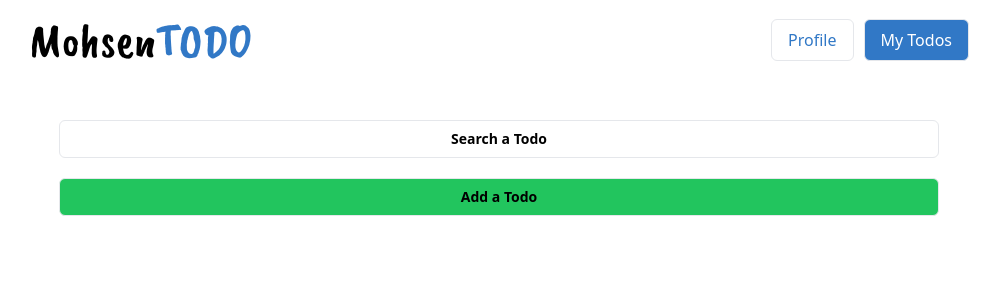
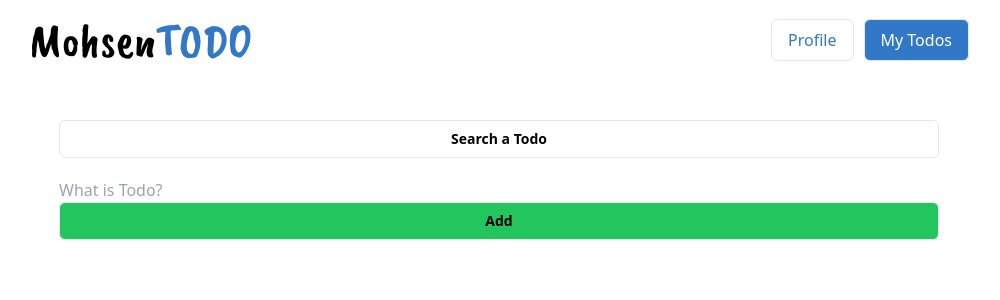
Before and after one commit to MohsenDorado/mohsentodo, a Next.js app: page /my-todos in a window 1280 px wide. Shown: the top 300 px of the page, without its empty margins (141-1141 px from the left). Built offline with nearby package versions, Linux system fonts and the light colour scheme; a web font is replaced by a local one.

Commit message:
Semi Todo (atleast solved the full reaload!!)

```diff
--- a/app/components/Todo.tsx
+++ b/app/components/Todo.tsx
@@ -1,6 +1,63 @@
+"use client"
+
+import { useState } from "react";
+import useTodoStore from "../store/useTodoStore";
+import Button from "./Button";
+
 const Todos = () => {
+
+    const [newTodo, setNewTodo] = useState('');
+    const { todos, loading, addTodo, toggleTodo, deleteTodo } = useTodoStore(
+      (state) => ({
+        todos: state.todos,
+        loading: state.loading,
+        addTodo: state.addTodo,
+        toggleTodo: state.toggleTodo,
+        deleteTodo: state.deleteTodo,
+      })
+    );
+    const handleAddTodo = (e:any) => {
+      e.preventDefault();
+
+      if (newTodo.trim() === '') return;
+      addTodo(newTodo);
+      setNewTodo('');
+    };
+
+
     return (
-        <div>Todo</div>
+        <div>
+          <form onSubmit={(e)=>handleAddTodo(e)} >
+
+
+          <input type="text" className="" value={newTodo} onChange={(e)=>setNewTodo(e.target.value)} placeholder="What is Todo?" />
+          <Button varient="Confirm" text="Add" />
+          </form>
+          {todos.map((todo) => (
+            <li
+              key={todo.id}
+              className={`flex justify-between items-center p-2 border rounded ${
+                todo.completed ? 'line-through' : ''
+              }`}
+            >
+              <span
+                className={`cursor-pointer flex-1 ${
+                  todo.completed ? 'text-gray-500' : ''
+                }`}
+                onClick={() => toggleTodo(todo.id)}
+              >
+                {todo.title}
+              </span>
+              <button
+                className="px-2 py-1 text-red-500"
+                onClick={() => deleteTodo(todo.id)}
+                disabled={loading}  // Disable delete button when loading
+              >
+                Delete
+              </button>
+            </li>
+          ))}
+        </div>
      );
 }
 
--- a/app/my-todos/page.tsx
+++ b/app/my-todos/page.tsx
@@ -1,21 +1,20 @@
-"use client"
+
 import React from "react";
-import Features from "../components/Features";
-import Curved from "../components/Curved";
-import SearchBar from "../components/SearchBar";
 import Button from "../components/Button";
+import Todos from "../components/Todo";
 
-const page = () => {
+const MyTodosPage = () => {
+
   return (
     <div className="flex items-center justify-center flex-col pt-10 px-[200px] max-lrg:px-[100px] max-sm:px-[50px] ">
       <div className="w-full">
         <Button text="Search a Todo" varient="Blue" />
       </div>
       <div className="w-full mt-[20px]">
-        <Button text="Add a Todo" varient="Confirm" />
+        <Todos/>
       </div>
     </div>
   );
 };
 
-export default page;
+export default MyTodosPage;
--- a/app/profile/page.tsx
+++ b/app/profile/page.tsx
@@ -1,12 +1,12 @@
 "use client"
 import React from 'react'
 
-const page = () => {
+const ProfilePage = () => {
   return (
     <div className='w-[50%] mt-[200px] felx items-center justify-center '>
-      Hi there!
+
     </div>
   )
 }
 
-export default page
+export default ProfilePage
--- /dev/null
+++ b/app/store/useTodoStore.ts
@@ -0,0 +1,63 @@
+import {create} from 'zustand';
+import { persist } from 'zustand/middleware';
+
+interface Todo {
+  id: number;
+  title: string;
+  completed: boolean;
+}
+
+interface TodoStore {
+  todos: Todo[];
+  loading: boolean;
+  setLoading: (loading: boolean) => void;
+  addTodo: (title: string) => void;
+  toggleTodo: (id: number) => void;
+  deleteTodo: (id: number) => void;
+}
+
+ const useTodoStore = create<TodoStore>()(
+  persist(
+    (set) => ({
+      todos: [],
+      loading: false,
+      setLoading: (loading) => set({ loading }),
+      addTodo: (title) => {
+        set({ loading: true });
+        setTimeout(() => {  // Simulate a delay for loading state
+          set((state) => ({
+            todos: [
+              ...state.todos,
+              { id: Date.now(), title, completed: false },
+            ],
+            loading: false,
+          }));
+        }, 1000);  // Delay for 1 second
+      },
+      toggleTodo: (id) => {
+        set({ loading: true });
+        setTimeout(() => {
+          set((state) => ({
+            todos: state.todos.map((todo) =>
+              todo.id === id ? { ...todo, completed: !todo.completed } : todo
+            ),
+            loading: false,
+          }));
+        }, 500);  // Simulate a short delay
+      },
+      deleteTodo: (id) => {
+        set({ loading: true });
+        setTimeout(() => {
+          set((state) => ({
+            todos: state.todos.filter((todo) => todo.id !== id),
+            loading: false,
+          }));
+        }, 500);  // Simulate a short delay
+      },
+    }),
+    {
+      name: 'todo-storage', // Key for localStorage
+    }
+  )
+);
+export default useTodoStore
--- a/package.json
+++ b/package.json
@@ -12,7 +12,9 @@
     "@clerk/nextjs": "^5.3.1",
     "@prisma/client": "^5.18.0",
     "axios": "^1.7.3",
+    "bcryptjs": "^2.4.3",
     "clsx": "^2.1.1",
+    "jsonwebtoken": "^9.0.2",
     "next": "14.2.5",
     "react": "^18",
     "react-dom": "^18",
```
Also changed, not shown: app/components/SliderTest.tsx (deleted, +0 -53 lines), 1 other file (tests, documents, lock files or other folders).
